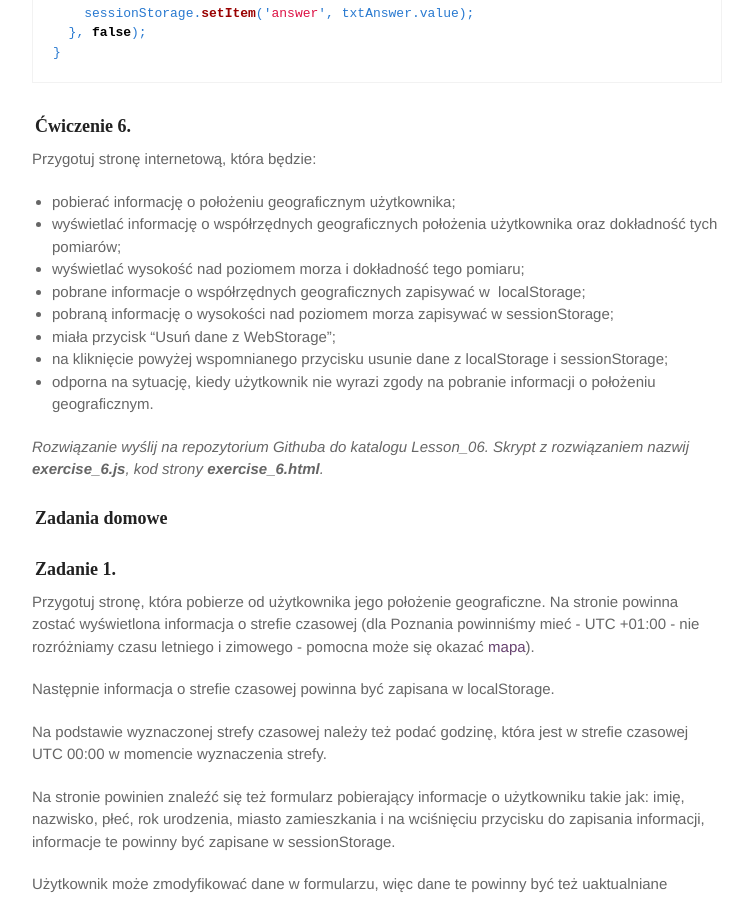
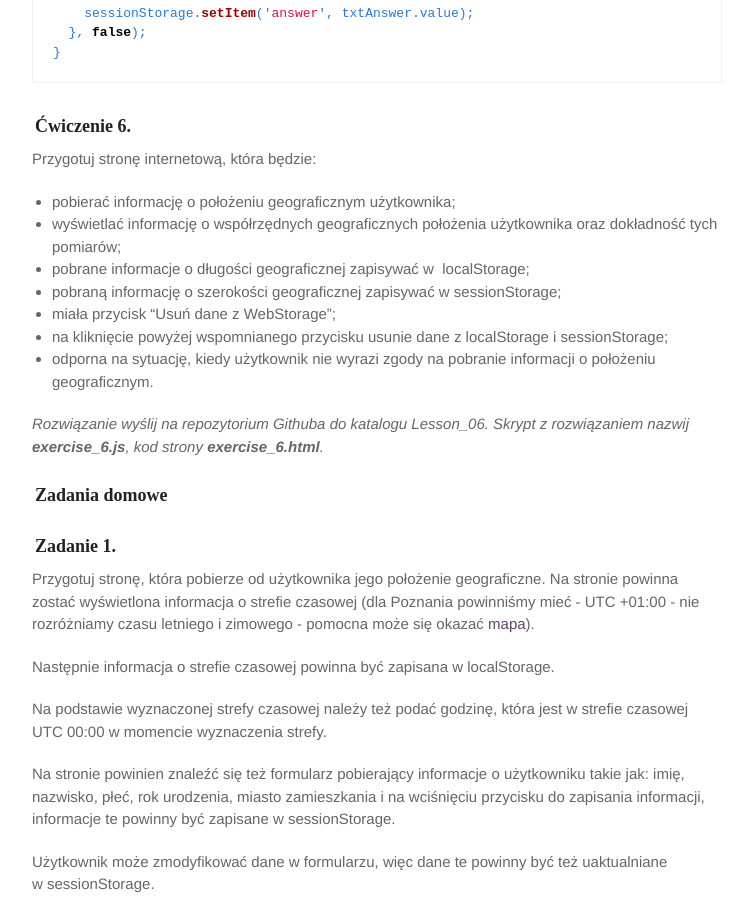
Before and after one commit to marcin-szczepanski/TWE, a Jekyll site: the page built from zajecia/2/zaj06.md, in a window 1280 px wide and 900 px high, scrolled down 3881 px. Shown: the whole window, without its empty margins (263-1016 px from the left). Built offline with Jekyll 4.4.1, drawn with Linux system fonts in a browser that asks for light colours; some web fonts are replaced.

Commit message:
Update zaj06.md

```diff
--- a/zajecia/2/zaj06.md
+++ b/zajecia/2/zaj06.md
@@ -191,9 +191,8 @@ Przygotuj stronę internetową, która będzie:
 
 - pobierać informację o położeniu geograficznym użytkownika;
 - wyświetlać informację o współrzędnych geograficznych położenia użytkownika oraz&nbsp;dokładność tych pomiarów;
-- wyświetlać wysokość nad&nbsp;poziomem morza i&nbsp;dokładność tego pomiaru;
-- pobrane informacje o współrzędnych geograficznych zapisywać w&nbsp; localStorage;
-- pobraną informację o&nbsp;wysokości nad&nbsp;poziomem morza zapisywać w&nbsp;sessionStorage;
+- pobrane informacje o&nbsp;długości geograficznej zapisywać w&nbsp; localStorage;
+- pobraną informację o&nbsp;szerokości geograficznej zapisywać w&nbsp;sessionStorage;
 - miała przycisk "Usuń dane z&nbsp;WebStorage";
 - na kliknięcie powyżej wspomnianego przycisku usunie dane z&nbsp;localStorage i&nbsp;sessionStorage;
 - odporna na sytuację, kiedy użytkownik nie wyrazi zgody na&nbsp;pobranie informacji o położeniu geograficznym.
```
